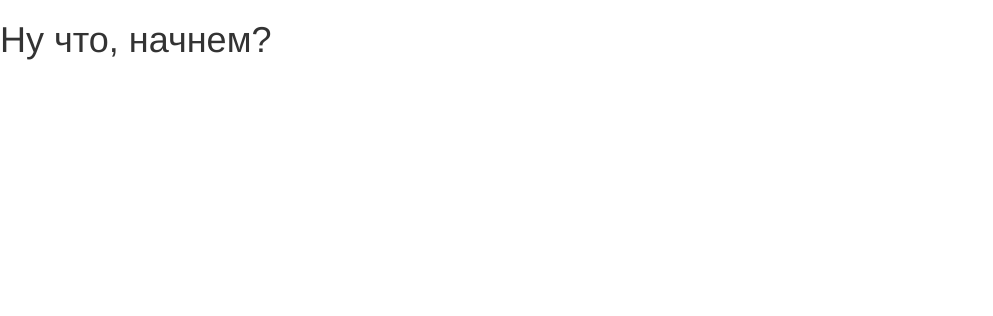
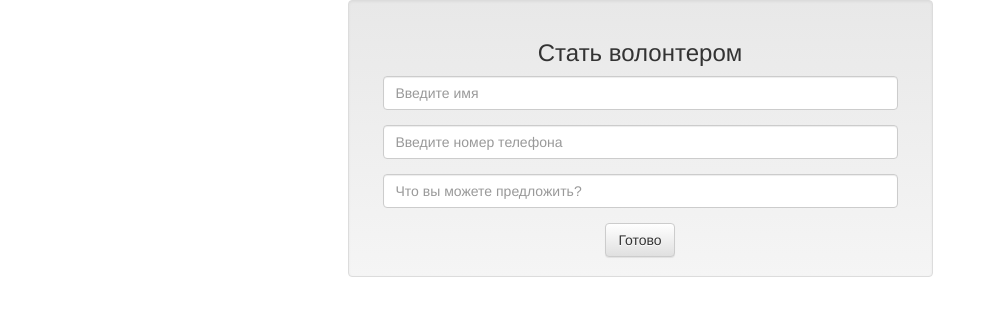
Before and after one commit to azamatmurdalov/bootstrap, a plain HTML site: page index.html in a window 1280 px wide. Shown: the whole page, without its empty margins (0-993 px from the left). Drawn offline with nearby package versions, Linux system fonts and the light colour scheme.

Commit message:
add html form

```diff
--- a/index.html
+++ b/index.html
@@ -15,6 +15,32 @@
 	<script src="https://maxcdn.bootstrapcdn.com/bootstrap/3.3.7/js/bootstrap.min.js" integrity="sha384-Tc5IQib027qvyjSMfHjOMaLkfuWVxZxUPnCJA7l2mCWNIpG9mGCD8wGNIcPD7Txa" crossorigin="anonymous"></script>
 </head>
 <body>
-	<h1>Ну что, начнем?</h1>
+	<div class="container">
+	 <div class="row">
+		 <div class="col-md-6 col-md-offset-3 well">
+			 <h3 class="text-center">Стать волонтером</h3>
+			 <form class="form">
+				 <div class="col-xs-12">
+				 <div class="form-group">
+				 <input type="text" class="form-control" placeholder="Введите имя" />
+				 </div>
+				 </div>
+				 <div class="col-xs-12">
+				 <div class="form-group">
+				 <input type="text" class="form-control" placeholder="Введите номер телефона" />
+				 </div>
+				 </div>
+				 <div class="col-xs-12">
+				 <div class="form-group">
+				 <input type="text" class="form-control" placeholder="Что вы можете предложить?" />
+				 </div>
+				 </div>
+				 <div class="text-center col-xs-12">
+				 <input type="button" class="btn btn-default" value="Готово" />
+				 </div>
+			 </form>
+		 </div>
+	 </div>
+	</div>
 </body>
 </html>
```
